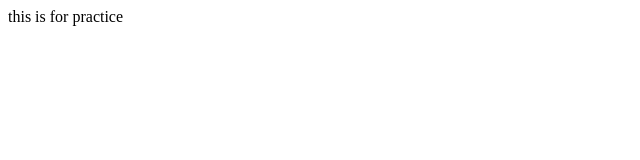
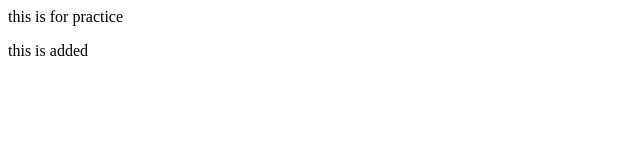
Before and after one commit to sath3011/pracgit, a plain HTML site: page index.html in a window 1280 px wide. Shown: the full height of the page, 0-640 px from the left. Drawn offline with Linux system fonts and the light colour scheme.

Commit message:
new added

```diff
--- a/index.html
+++ b/index.html
@@ -1 +1,2 @@
 <P> this is for practice</P>
+<p> this is added </p>
```
